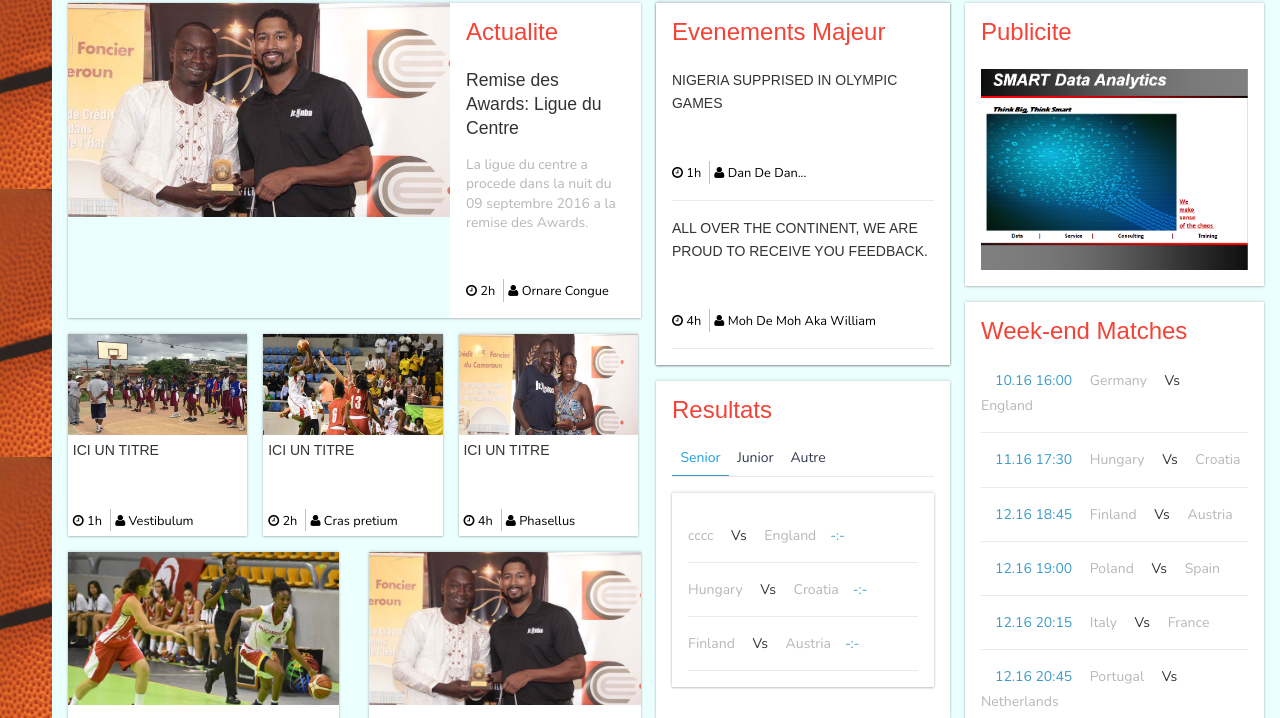
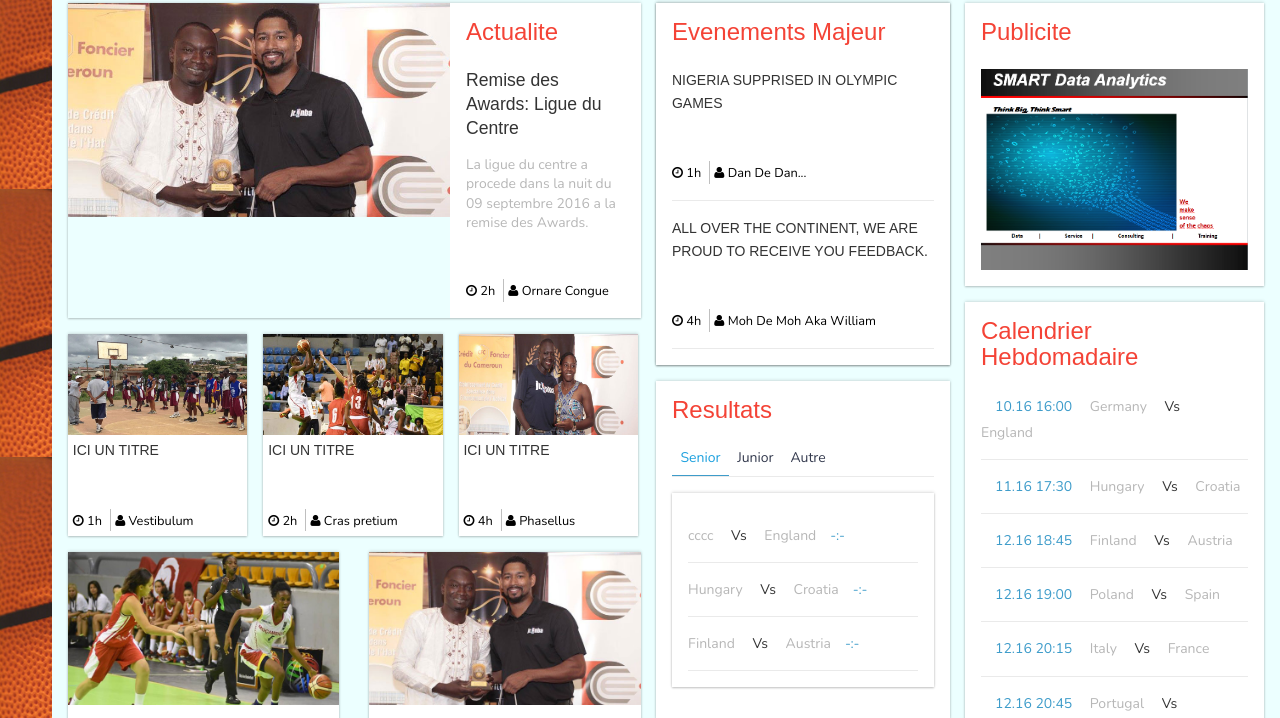
Before and after one commit to odounla/Baskezoom-Test, a plain HTML site: page index.html in a window 1280 px wide. Shown: the part 79-797 px from the top of the page. Drawn offline with nearby package versions, Linux system fonts and the light colour scheme; a web font is replaced by a local one.

Commit message:
changement dans index.html changemente

```diff
--- a/index.html
+++ b/index.html
@@ -645,7 +645,7 @@ Smartphone Compatible web template, free webdesigns for Nokia, Samsung, LG, Sony
 							<!-- today-match -->
 							<div class="today-match">
 								<div class="today-match-heading">
-									<h2>Week-end Matches</h2>
+									<h2>Calendrier Hebdomadaire</h2>
 								</div>
 								<div class="match-grid">
 									<div class="match-info">
```
